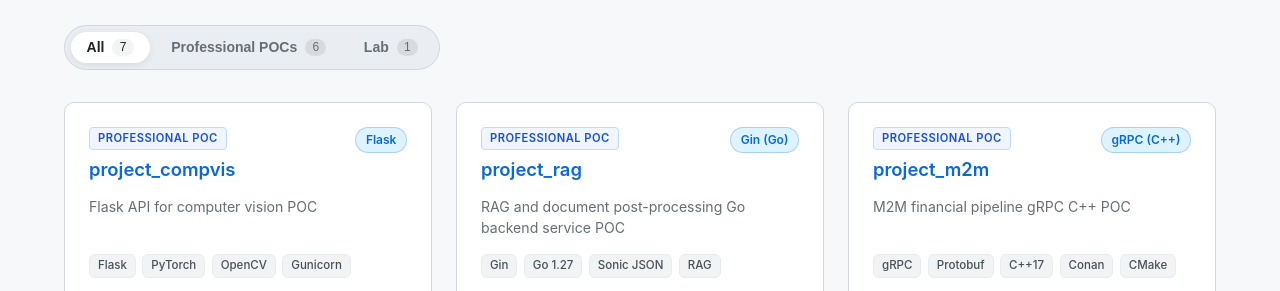
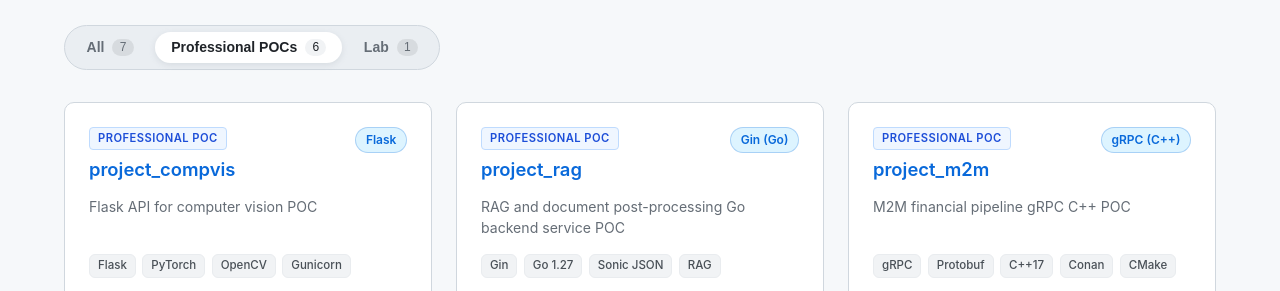
Before and after one commit to chryote/chryote.github.io, a plain HTML site: page index.html in a window 1280 px wide. Shown: the part 123-414 px from the top of the page. Drawn offline with Linux system fonts and the light colour scheme; no server answers.

Commit message:
feat: default poc

```diff
--- a/index.html
+++ b/index.html
@@ -270,10 +270,10 @@
   <!-- Interactive Category Tabs -->
   <div class="filter-bar">
     <div class="filter-tabs" role="tablist">
-      <button class="tab-btn active" data-filter="all" role="tab" aria-selected="true">
+      <button class="tab-btn" data-filter="all" role="tab" aria-selected="false">
         All <span class="tab-count" id="count-all">0</span>
       </button>
-      <button class="tab-btn" data-filter="poc" role="tab" aria-selected="false">
+      <button class="tab-btn active" data-filter="poc" role="tab" aria-selected="true">
         Professional POCs <span class="tab-count" id="count-poc">0</span>
       </button>
       <button class="tab-btn" data-filter="lab" role="tab" aria-selected="false">
@@ -368,7 +368,7 @@
     }
 
     let loadedRepos = [];
-    let activeFilter = 'all';
+    let activeFilter = 'poc';
 
     function updateCounts() {
       const pocCount = loadedRepos.filter(isPoc).length;
```
